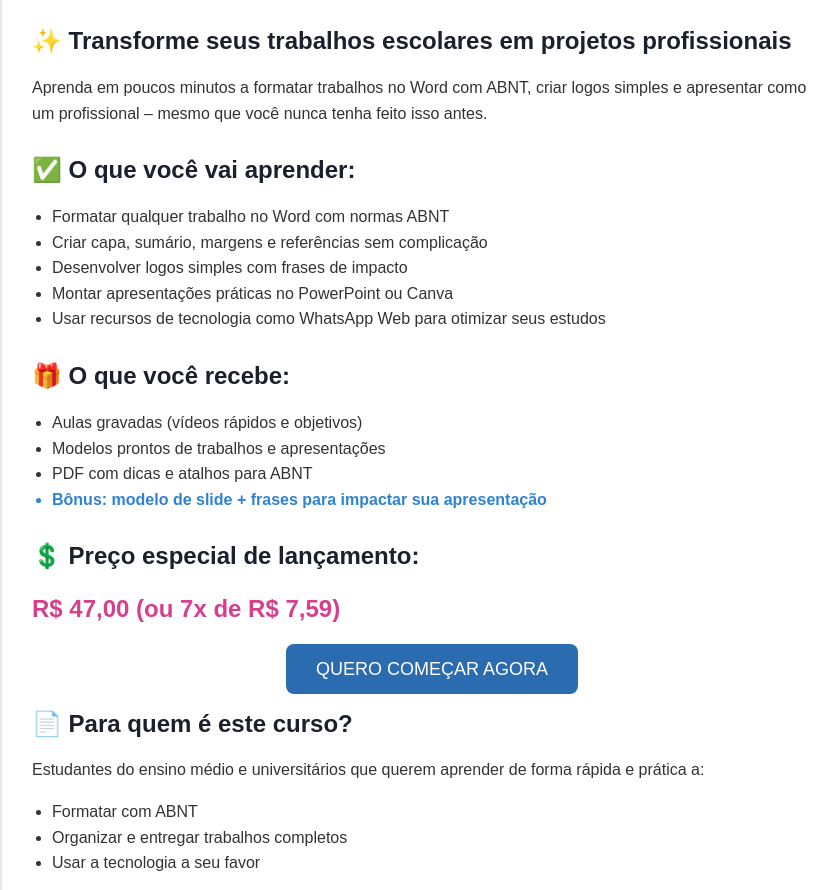
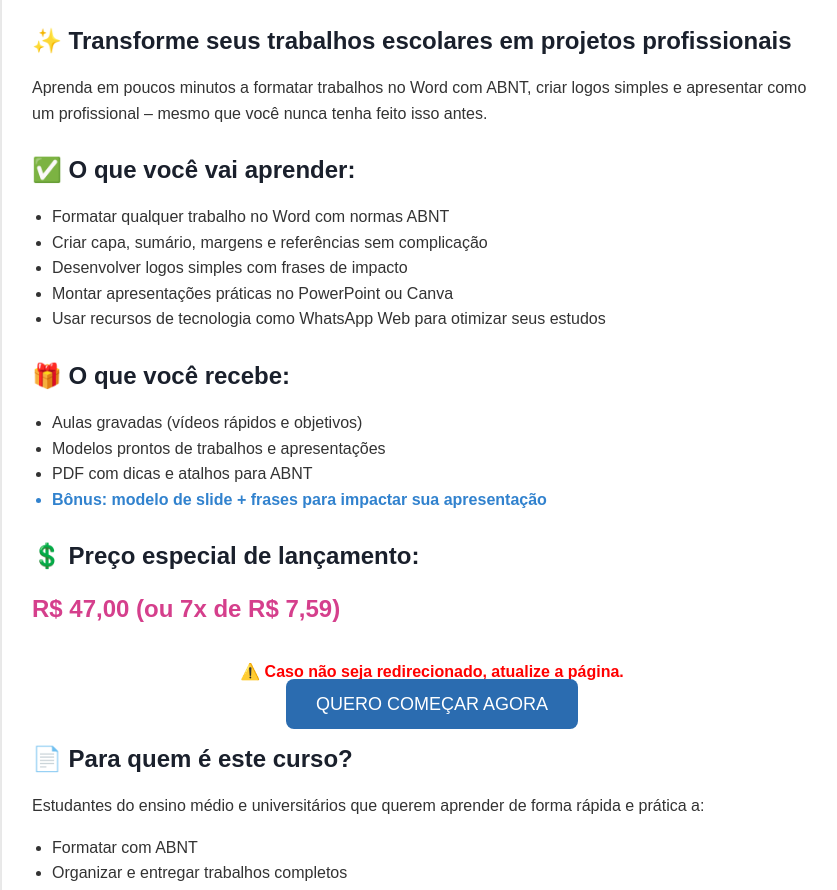
Before and after one commit to Henriqueolids/Estudante-ninja, a plain HTML site: page index.html in a window 1280 px wide. Shown: the part 173-1063 px from the top of the page, without its empty margins (208-1045 px from the left). Drawn offline with Linux system fonts and the light colour scheme.

Commit message:
Update index.html

```diff
--- a/index.html
+++ b/index.html
@@ -18,6 +18,12 @@
     .bonus { color: #3182ce; font-weight: bold; }
     #inscricao { margin-top: 50px; padding: 30px; background: #e6fffa; border-radius: 10px; }
     #inscricao h2 { color: #2c7a7b; }
+    .alerta-redirecionamento {
+      color: red;
+      font-weight: bold;
+      margin-bottom: 10px;
+      text-align: center;
+    }
   </style>
 </head>
 <body>
@@ -49,6 +55,7 @@
     <p class="price">R$ 47,00 (ou 7x de R$ 7,59)</p>
 
     <div class="cta">
+      <p class="alerta-redirecionamento">⚠️ Caso não seja redirecionado, atualize a página.</p>
       <a href="#inscricao" class="btn">QUERO COMEÇAR AGORA</a>
     </div>
 
```
